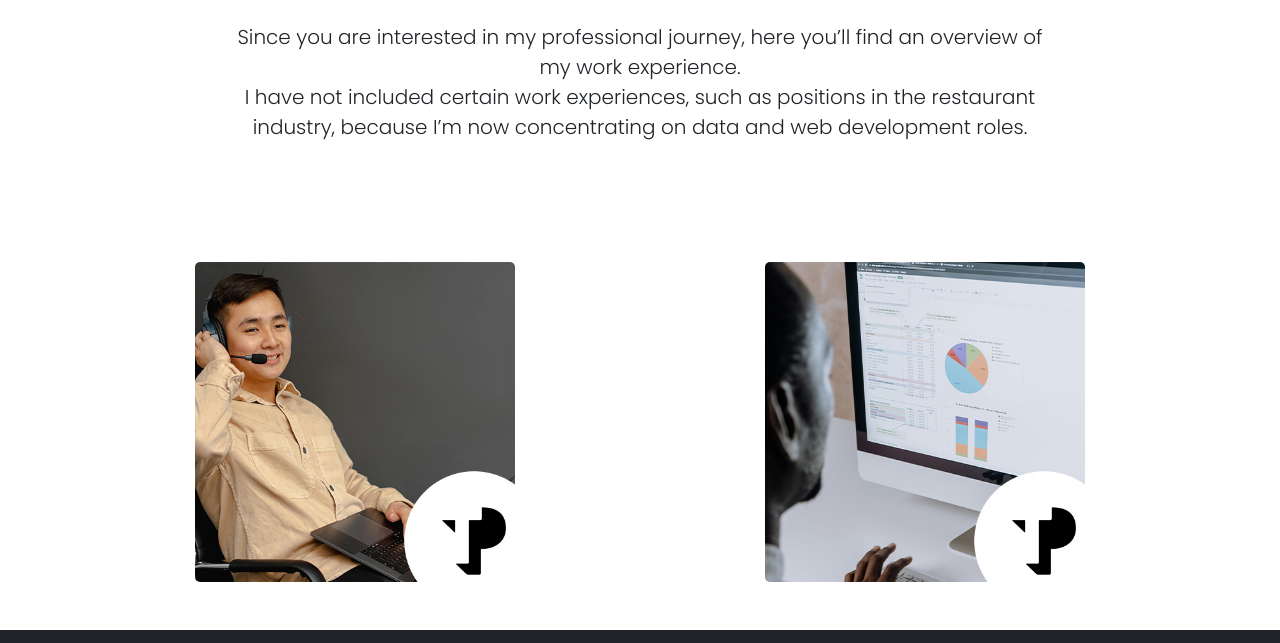
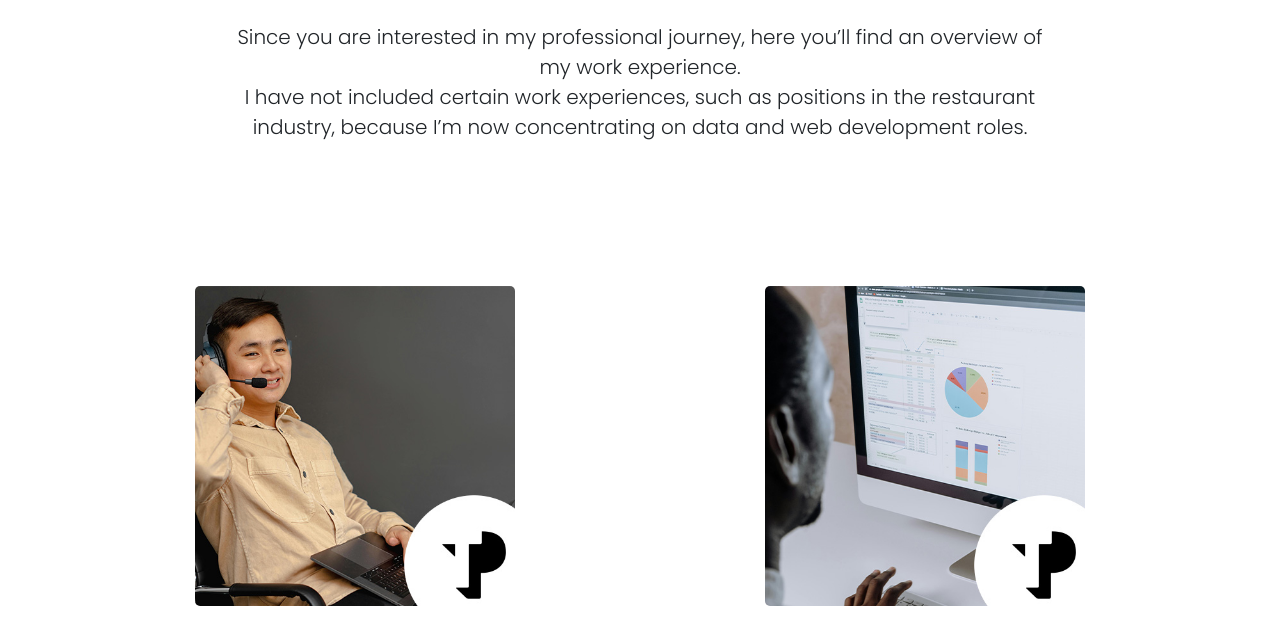
Before and after one commit to Saramandar/html-portfolio-v2, a plain HTML site: page work_exp.html in a window 1280 px wide. Shown: the part 289-932 px from the top of the page. Drawn offline with nearby package versions, Linux system fonts and the light colour scheme.

Commit message:
work_exp.html

```diff
--- a/work_exp.html
+++ b/work_exp.html
@@ -95,7 +95,7 @@
   <div class="row">
 
   <!--CARD-->
-    <div class="col-md-6 d-flex justify-content-center align-items-center">
+    <div class="col-md-6 d-flex justify-content-center align-items-center my-4">
       <!-- First card -->
       <div class="card text-white border-0" style="width: 20rem;">
       <img src="./assets/card_images/TP-Customer_Expert.jpg" class="card-img " alt="Customer Expert Person">
@@ -108,7 +108,7 @@
      </div>
     </div>
 </div>
-<div class="col-md-6 d-flex justify-content-center align-items-center">
+<div class="col-md-6 d-flex justify-content-center align-items-center my-4">
   <!-- Second card -->
   <div class="card text-white border-0" style="width: 20rem;">
     <img src="./assets/card_images/TP-Quality_Assurance_Analyst.jpg" class="card-img" alt="Customer Expert Person">
```
